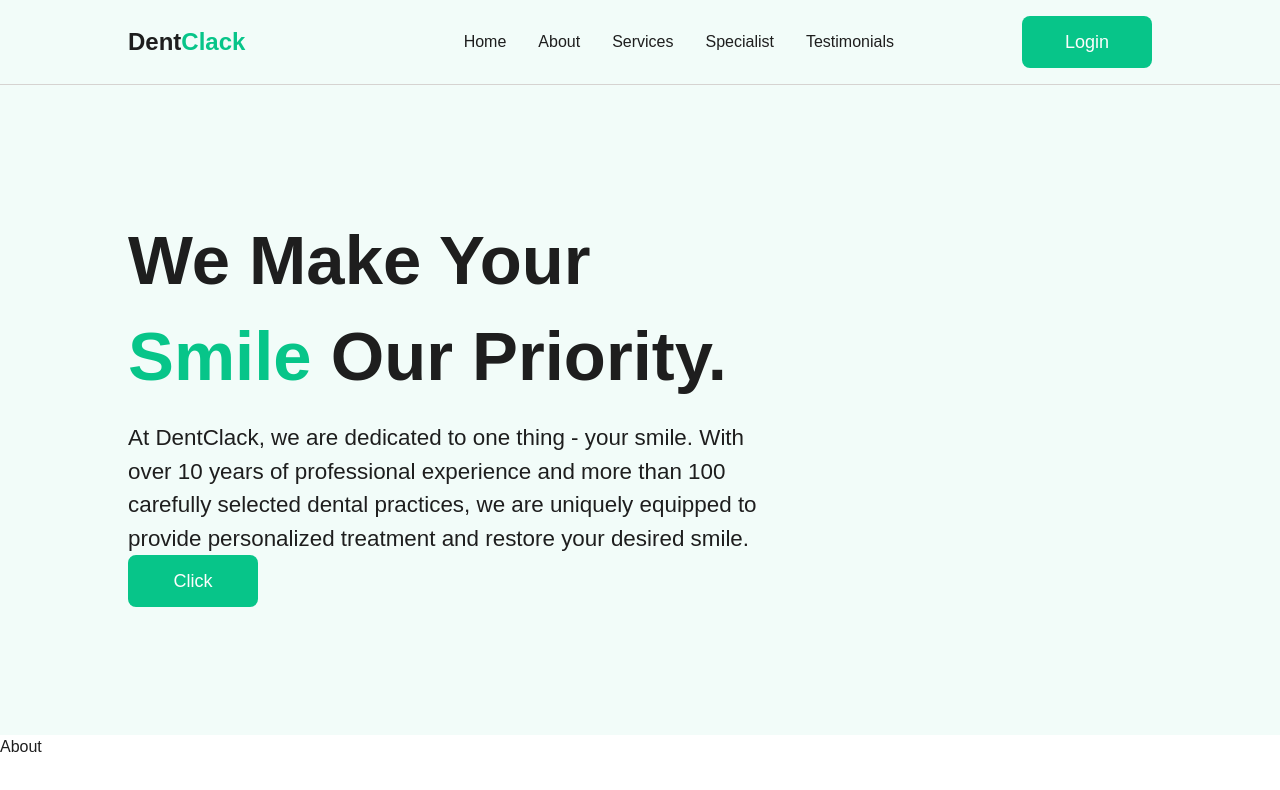
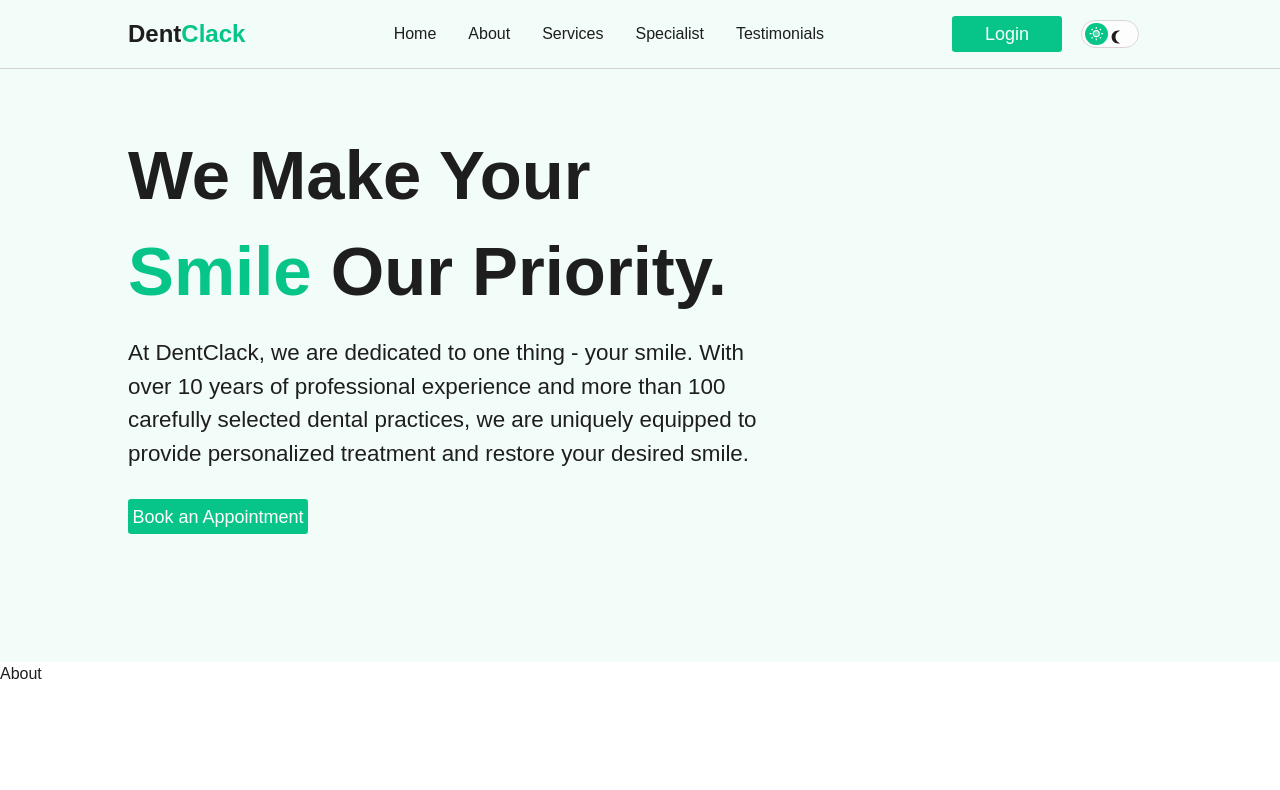
Before and after one commit to Vin-Jex/dent-clack, a Next.js app: page / in a window 1280 px wide. Shown: the top 790 px of the page. Built offline with nearby package versions, Linux system fonts and the light colour scheme.

Commit message:
feat: more work on nev/hero

```diff
--- a/app/page.tsx
+++ b/app/page.tsx
@@ -19,7 +19,7 @@ export default function Home() {
 
       <div className=" bg-[#07C589] bg-opacity-5 ">
 
-        <div className={`${styles.paddingX}   w-full border-b border-stone-300`}>
+        <div className={`${styles.paddingX}   w-full border-b border-stone-300 fixed`}>
             <NavBar/>
         </div>
 
--- a/components/LandingPage/Hero.tsx
+++ b/components/LandingPage/Hero.tsx
@@ -8,7 +8,7 @@ export default function Hero() {
 
     return (
         <section className={`${styles.paddingY} `}>
-            <div>
+            <div className="mb-[1.8rem]">
 
             <h1 className="text-[4.3rem] font-bold leading-[6rem] mb-4">We Make Your <br/>
              <span className="text-[#07C589]">Smile</span> Our Priority.
@@ -23,7 +23,7 @@ export default function Hero() {
 
             </div>
 
-            <Button>Click</Button>
+            <Button width="auto" size="lg">Book an Appointment</Button>
 
         </section>
 
--- a/components/atoms/button.tsx
+++ b/components/atoms/button.tsx
@@ -10,7 +10,8 @@ import React, {
     children: ReactNode;
     size?: "sm" | "md" | "lg";
     color?: "blue" | "outline" | "red" | "yellow";
-    width?: "full" | "auto" | "fit";
+    width?: "full" | "auto" | "fit"| "specs";
+
   }
   const Button: React.FC<ButtonProps> = ({
     children,
@@ -37,8 +38,9 @@ import React, {
 
     const widthClassName = {
       full: "w-full",
-      auto: "w-full max-w-[100px] md:max-w-[130px]",
+      auto: "w-full max-w-[160px] md:max-w-[180px]",
       fit: "w-fit",
+      specs: "w-full max-w-[110px] "
     }[width];
 
     const colorClassName = {
@@ -50,7 +52,7 @@ import React, {
 
     return (
       <button
-        className={`flex items-center justify-center space-x-1  font-roboto font-[100rem] ${widthClassName} text-center ${sizeClassName} ${colorClassName} whitespace-nowrap text-[#000] bg-[#07C589] cursor-pointer rounded-[0.5rem]`}
+        className={`flex items-center justify-center space-x-1  font-poppins  ${widthClassName} text-center ${sizeClassName} ${colorClassName} whitespace-nowrap text-[#000] bg-[#07C589] cursor-pointer rounded-[0.2rem] h-[2.2rem] text-base`}
         {...props}
       >
         {children}
--- a/components/molecules/NavBar.tsx
+++ b/components/molecules/NavBar.tsx
@@ -2,6 +2,10 @@
 
 import { navLinks } from "@/constants";
 import Button from "../atoms/button";
+import WbSunnyTwoToneIcon from '@mui/icons-material/WbSunnyTwoTone';
+import NightlightRoundOutlinedIcon from '@mui/icons-material/NightlightRoundOutlined';
+import { borders } from '@mui/system';
+
 
 
 
@@ -9,7 +13,7 @@ export default function navBar() {
 
 
     return (
-        <nav className="flex flex-row items-center py-4 overflow-hidden">
+        <nav className="flex flex-row items-center py-4 overflow-hidden ">
 
             <div className="font-bold text-[1.5rem]">
             Dent<span className="text-[#07C589]">Clack</span>
@@ -21,7 +25,26 @@ export default function navBar() {
                 ))}
             </ul>
 
-            <Button color="blue" size="md" width="auto">Login</Button>
+                <div className="flex items-center w-full max-w-[200px]">
+
+                    <Button width="specs" size="md">Login </Button>
+
+                    <div className="flex bg-[#fdfdfd] border border-[#dcd5d5] w-full max-w-[3.6rem] h-[1.8rem] ml-[1.2rem] rounded-[1.5rem] overflow-hidden p-[0.2rem]">
+
+                        <div className="flex items-center justify-center place-content-center place-items-center bg-[#07C589] h-[1.4rem] w-full max-w-[1.4rem] rounded-[3.1rem]  place-self-center ">
+
+                                <WbSunnyTwoToneIcon sx={{color:"#fdfdfd",width:"65%"}}/>
+
+
+                        </div>
+                        <div> < NightlightRoundOutlinedIcon sx={{ borderColor:"#dcd5d5",width:"65%"}}/> </div>
+
+                    </div>
+
+
+
+                </div>
+
 
 
         </nav>
```
